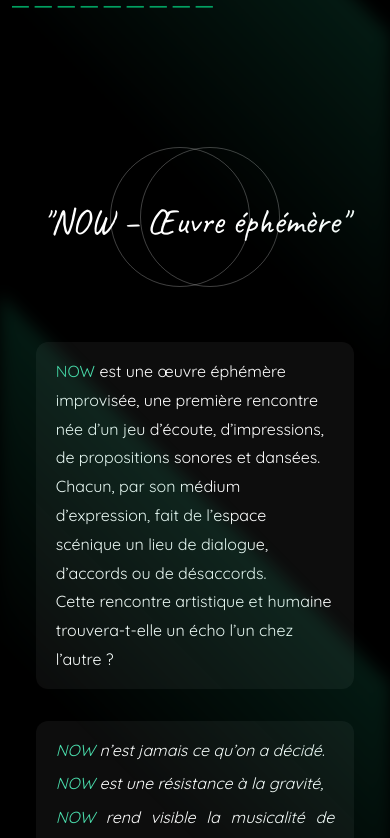
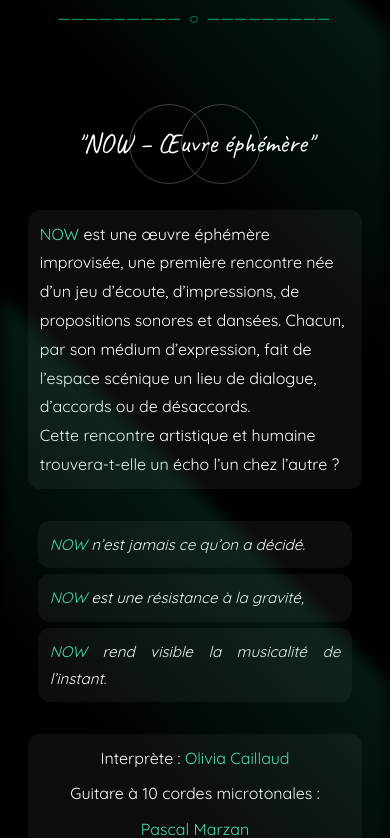
Before and after one commit to NelsonAxolotl/association-osaer, a React (Vite) app: page /rencontres in a window 390 px wide. Shown: the part 3840-4678 px from the top of the page. Built offline with nearby package versions, Linux system fonts and the light colour scheme.

Commit message:
final cut

```diff
--- a/index.html
+++ b/index.html
@@ -8,6 +8,8 @@
       name="description"
       content="Association Osaer – compagnie de danse contemporaine et de chorégraphie. Découvrez nos spectacles, projets artistiques et événements."
     />
+    <meta name="author" content="Compagnie Osaer" />
+    <meta name="theme-color" content="#000000" />
     <meta
       name="google-site-verification"
       content="2pINTbw9nr-6K-L0L_iAXu4RwHO6FAp5U8o7VjQ7Sh8"
@@ -60,7 +62,7 @@
     default-src 'self';
     script-src 'self' 'unsafe-inline' https://kit.fontawesome.com https://unpkg.com https://vercel.live;
     style-src 'self' 'unsafe-inline' https://ka-f.fontawesome.com;
-img-src 'self' data: https://www.cieosaer.com https://unpkg.com;
+    img-src 'self' data: https://cieosaer.com https://www.cieosaer.com https://unpkg.com;
     font-src 'self';
     connect-src 'self' https://ka-f.fontawesome.com https://api.emailjs.com;
   "
--- a/src/Pages/Mouvements.css
+++ b/src/Pages/Mouvements.css
@@ -570,23 +570,29 @@
 }
 
 .now-quote {
-  max-width: 520px;
-  margin: 2rem auto;
+  max-width: 380px;
   display: flex;
   flex-direction: column;
+  margin: 2rem auto;
   text-align: justify;
-  gap: 0.3rem;
   font-style: italic;
   line-height: 2;
+  gap: 10px;
 }
 
-.now-quote span {
-  display: block;
+.now-quote p {
+  margin: 0;
 }
 
 .now-credits {
-  margin-top: 2rem;
   text-align: center;
+  display: flex;
+  flex-direction: column;
+  gap: 0.4rem;
+}
+
+.now-credits span {
+  display: block;
 }
 
 .now-credits a {
@@ -747,6 +753,12 @@
     letter-spacing: 0.2em;
   }
 
+  .extended-divider2 {
+    margin: 3rem 0;
+    font-size: 1.2rem;
+    letter-spacing: 0.2em;
+  }
+
   .extended h2 {
     margin: 3rem 0 -1rem;
   }
@@ -763,6 +775,40 @@
     width: 90%;
     max-width: 100%;
     margin-bottom: 30px;
+  }
+
+  .now-section {
+    margin: 5rem auto 10rem;
+    padding: 90px 1.2rem 0;
+  }
+
+  .now-section h2 {
+    font-size: 2rem;
+    margin-bottom: 4rem;
+  }
+
+  .now-quote {
+    max-width: 350px;
+    gap: 8px;
+  }
+
+  .now-section::before,
+  .now-section::after {
+    width: 110px;
+    height: 110px;
+    margin-top: 30px;
+  }
+
+  .now-section::before {
+    left: 40%;
+  }
+
+  .now-section::after {
+    right: 40%;
+  }
+
+  .now-section p {
+    padding: 12px 16px;
   }
 }
 
@@ -852,12 +898,18 @@
     margin: 3rem 0;
   }
 
+  .extended-divider2 {
+    font-size: 1rem;
+    letter-spacing: 0.15em;
+    margin: 3rem 0;
+  }
+
   .text-extended {
     font-size: 1rem;
     max-width: 100%;
     margin: 1rem auto;
     line-height: 1.65;
-    padding: 15px 10px;
+    padding: 15px 20px;
   }
 
   .extended img {
@@ -872,4 +924,58 @@
   .text-parol {
     margin-top: 10px;
   }
+
+  .now-section {
+    margin: 2.5rem auto 10rem;
+    padding: 70px 1rem 0;
+  }
+
+  .now-section h2 {
+    font-size: 1.7rem;
+    margin-bottom: 3rem;
+  }
+
+  .now-quote {
+    max-width: 100%;
+    padding: 0 10px;
+    gap: 6px;
+  }
+
+  .now-quote p {
+    font-size: 0.95rem;
+    line-height: 1.8;
+  }
+
+  /* on allège les cercles du haut */
+  .now-section::before,
+  .now-section::after {
+    width: 80px;
+    height: 80px;
+  }
+
+  .now-section::before {
+    left: 32%;
+  }
+
+  .now-section::after {
+    right: 32%;
+  }
+
+  .now-circle-bottom-left {
+    left: 32%;
+  }
+
+  .now-circle-bottom-right {
+    right: 32%;
+  }
+
+  /* optionnel : allège les blocs */
+  .now-section p {
+    padding: 10px 12px;
+  }
+
+  .now-credits span:nth-child(2) a.highlight {
+    display: block;
+    margin-top: 0.4rem;
+  }
 }
--- a/src/Pages/Mouvements.jsx
+++ b/src/Pages/Mouvements.jsx
@@ -267,21 +267,26 @@ const Mouv = forwardRef(function Mouv(props, ref) {
               chez l’autre ?
             </p>
 
-            <p className="now-quote">
-              <span>
+            <div className="now-quote">
+              <p>
                 <strong>NOW</strong> n’est jamais ce qu’on a décidé.
-              </span>
-              <span>
+              </p>
+              <p>
                 <strong>NOW</strong> est une résistance à la gravité,
-              </span>
-              <span>
+              </p>
+              <p>
                 <strong>NOW</strong> rend visible la musicalité de l’instant.
-              </span>
               </p>
+            </div>
 
             <p className="now-credits">
-              Interprète : Olivia Caillaud
-              <br />
+              <span>
+                Interprète :{" "}
+                <a href="/artistes#olivia-caillaud" className="highlight-link">
+                  Olivia Caillaud
+                </a>
+              </span>{" "}
+              <span>
                 Guitare à 10 cordes microtonales :{" "}
                 <a
                   href="http://artitoo.free.fr/plarge/html/marzan.html"
@@ -291,6 +296,7 @@ const Mouv = forwardRef(function Mouv(props, ref) {
                 >
                   Pascal Marzan
                 </a>
+              </span>
             </p>
             <div className="now-circle-bottom-left" />
             <div className="now-circle-bottom-right" />
```
Lines whose indentation alone changed are shown as unchanged.
